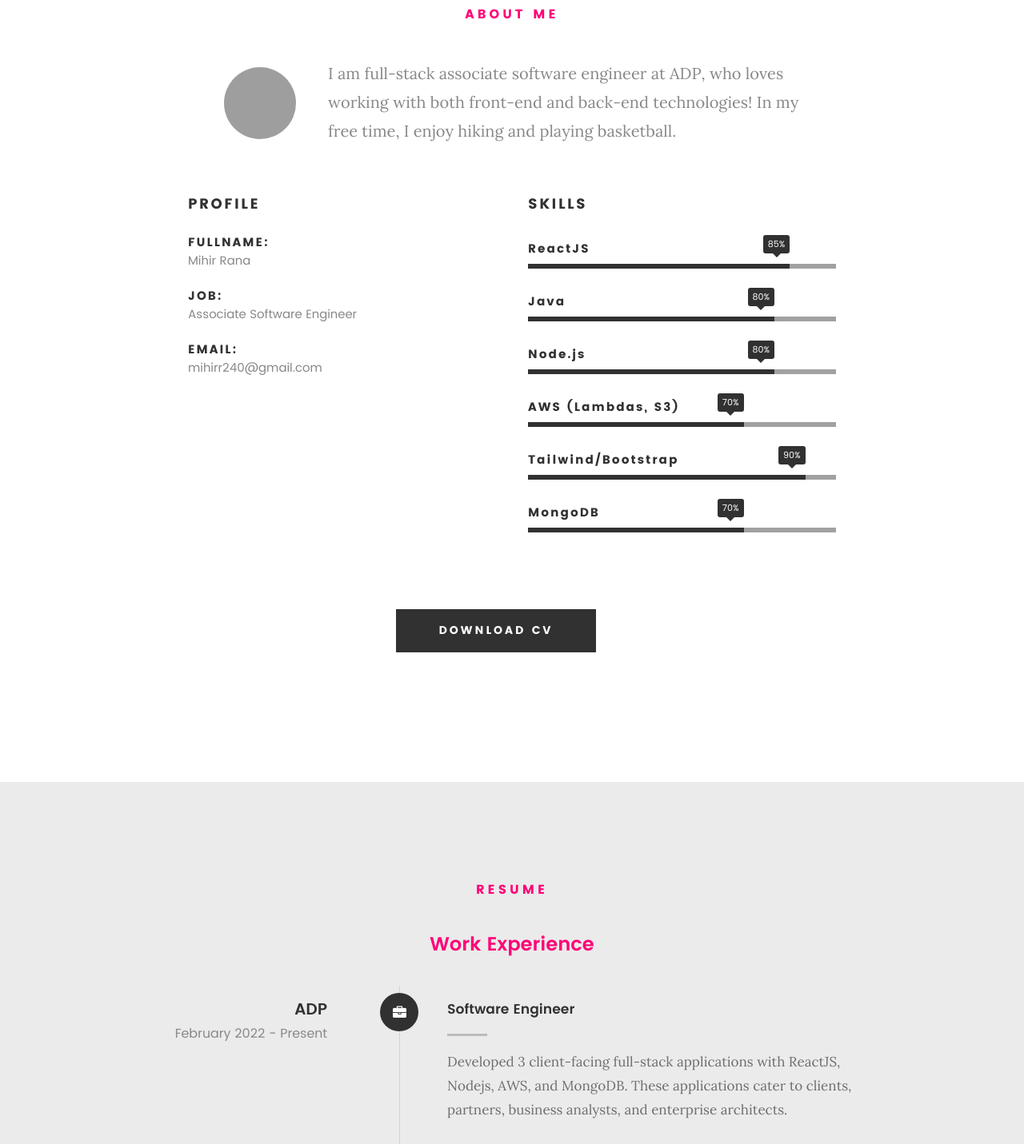
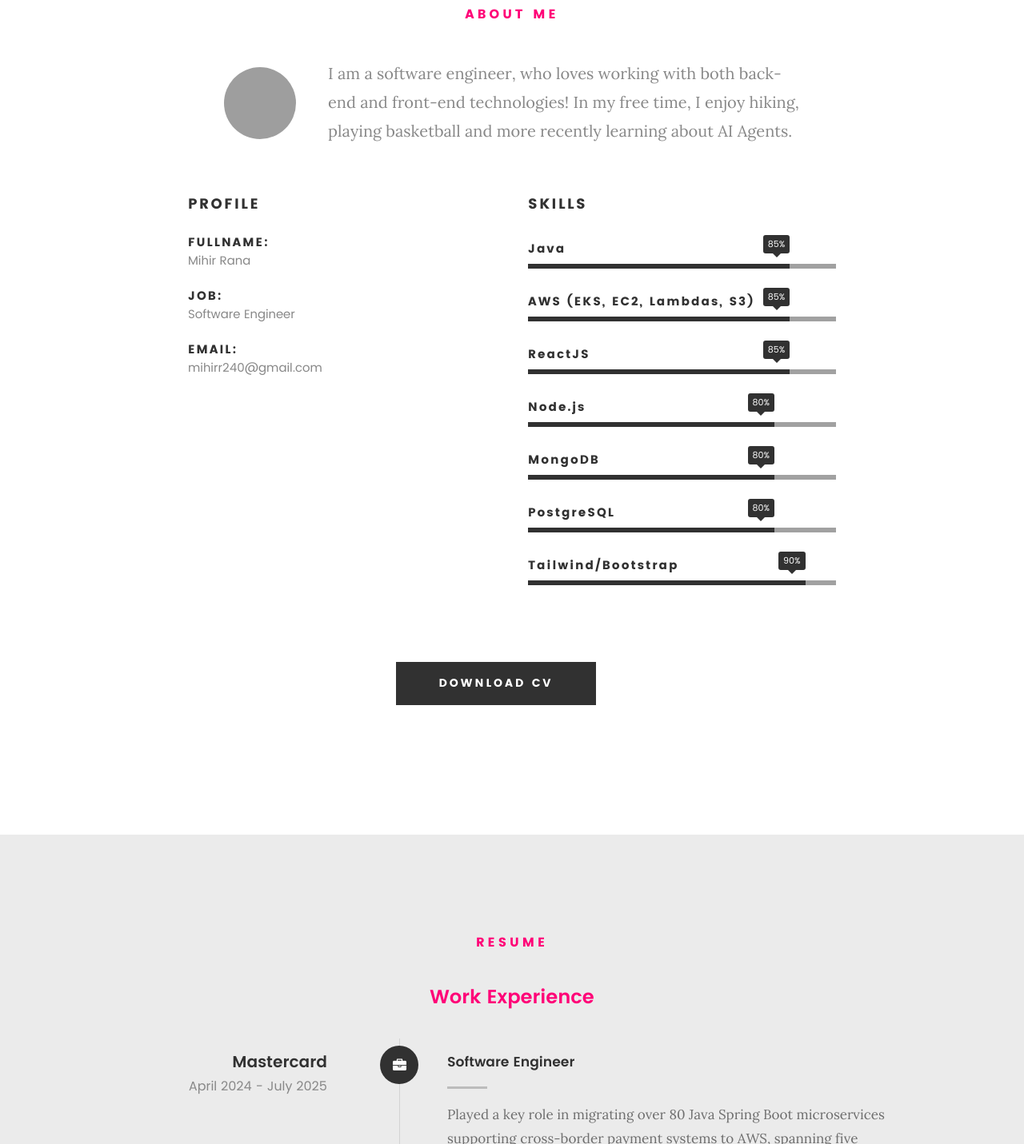
Before and after one commit to Mihir240/mihir-rana, a plain HTML site: page index.html in a window 1280 px wide. Shown: the part 917-2348 px from the top of the page at 80% size. Drawn offline with Linux system fonts and the light colour scheme; grey boxes are pictures that could not be loaded.

Commit message:
Updated CV, About me and Professional Experience

```diff
--- a/index.html
+++ b/index.html
@@ -107,7 +107,7 @@
 
    				<img src="images/profile-pic.jpg" alt="Profile Picture">
 
-   				<p class="lead">I am full-stack associate software engineer at ADP, who loves working with both front-end and back-end technologies! In my free time, I enjoy hiking and playing basketball.</p>
+   				<p class="lead">I am a software engineer, who loves working with both back-end and front-end technologies! In my free time, I enjoy hiking, playing basketball and more recently learning about AI Agents.</p>
    			</div>
 
    		</div>
@@ -126,7 +126,7 @@
    				</li>
    				<li>
    					<strong>Job:</strong>
-   					<span>Associate Software Engineer</span>
+   					<span>Software Engineer</span>
    				</li>
    				<li>
    					<strong>Email:</strong>
@@ -143,28 +143,32 @@
 
 				<ul class="skill-bars">
 				   <li>
+					<div class="progress percent85"><span>85%</span></div>
+					<strong>Java</strong>
+				   </li>
+					<li>
+				   	<div class="progress percent85"><span>85%</span></div>
+				   	<strong>AWS (EKS, EC2, Lambdas, S3)</strong>
+				   </li>
+				   <li>
 				   	<div class="progress percent85"><span>85%</span></div>
 				   	<strong>ReactJS</strong>
-				   </li>
-				   <li>
-					<div class="progress percent80"><span>80%</span></div>
-					<strong>Java</strong>
 				   </li>
 				   <li>
 				   	<div class="progress percent80"><span>80%</span></div>
 				   	<strong>Node.js</strong>
 				   </li>
-				   <li>
-				   	<div class="progress percent70"><span>70%</span></div>
-				   	<strong>AWS (Lambdas, S3)</strong>
+					<li>
+					<div class="progress percent80"><span>80%</span></div>
+				   	<strong>MongoDB</strong>
+				   </li>
+				    <li>
+				   	<div class="progress percent80"><span>80%</span></div>
+				   	<strong>PostgreSQL</strong>
 				   </li>
 				   <li>
 				   	<div class="progress percent90"><span>90%</span></div>
 				   	<strong>Tailwind/Bootstrap</strong>
-				   </li>
-				   <li>
-				   	<div class="progress percent70"><span>70%</span></div>
-				   	<strong>MongoDB</strong>
 				   </li>
 
 				</ul> <!-- /skill-bars -->
@@ -213,13 +217,35 @@
 	   				</div>
 
 	   				<div class="timeline-header">
-	   					<h3>ADP</h3>
-	   					<p>February 2022 - Present</p>
+	   					<h3>Mastercard</h3>
+	   					<p>April 2024 - July 2025</p>
 	   				</div>
 
 	   				<div class="timeline-content">
 	   					<h4>Software Engineer</h4>
-	   				    <p>Developed 3 client-facing full-stack applications with ReactJS, Nodejs, AWS, and MongoDB. These applications cater to clients, partners,
+	   				    <p>Played a key role in migrating over 80 Java Spring Boot microservices supporting cross-border payment systems to AWS, spanning five environments including development, QA, performance, and staging.
+							As part of this effort, revamped and scaled Helm-based deployment processes for Kubernetes on AWS EKS, automating pod orchestration using AWS CodeBuild and reducing manual deployment time by over 30%.
+							Additionally, containerized and migrated an in-house Python-based testing framework to Docker, resulting in a 25% performance improvement compared to VM-based execution.
+							Collaborated closely with more than five engineering and business teams to ensure seamless migration, and consistent environment parity.
+							Code quality and security were maintained through the integration of SonarQube for static analysis and Black Duck for dependency scanning, along with 90%+ unit test coverage using JUnit and Mockito.</p>
+	   				</div>
+
+	   			</div> <!-- /timeline-block -->
+
+   				<div class="timeline-block">
+
+	   				<div class="timeline-ico">
+	   					<i class="fa fa-briefcase"></i>
+	   				</div>
+
+	   				<div class="timeline-header">
+	   					<h3>ADP</h3>
+	   					<p>February 2022 - April 2024</p>
+	   				</div>
+
+	   				<div class="timeline-content">
+	   					<h4>Associate Software Engineer</h4>
+	   				    <p>Developed 3 client-facing full-stack applications with ReactJS, NodeJs, AWS, and MongoDB. These applications cater to clients, partners,
 							business analysts, and enterprise architects.</p>
 	   				</div>
 
```
Also changed, not shown: 1 other file.
